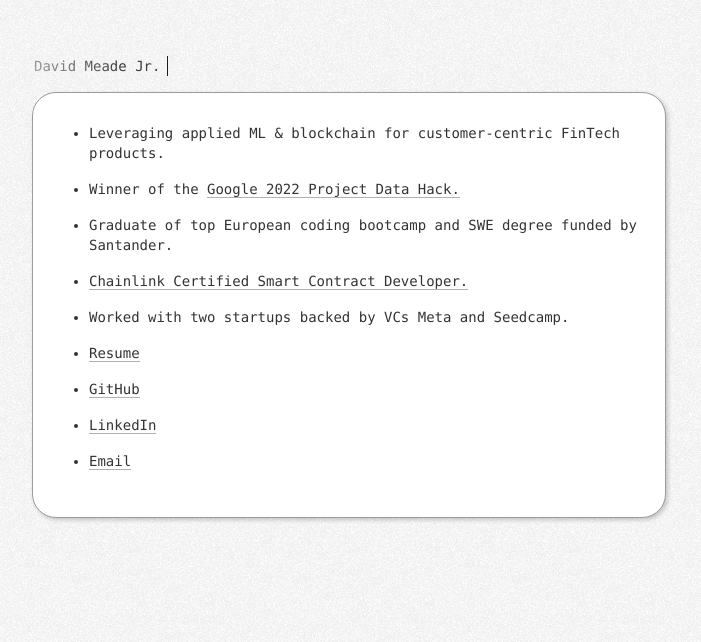
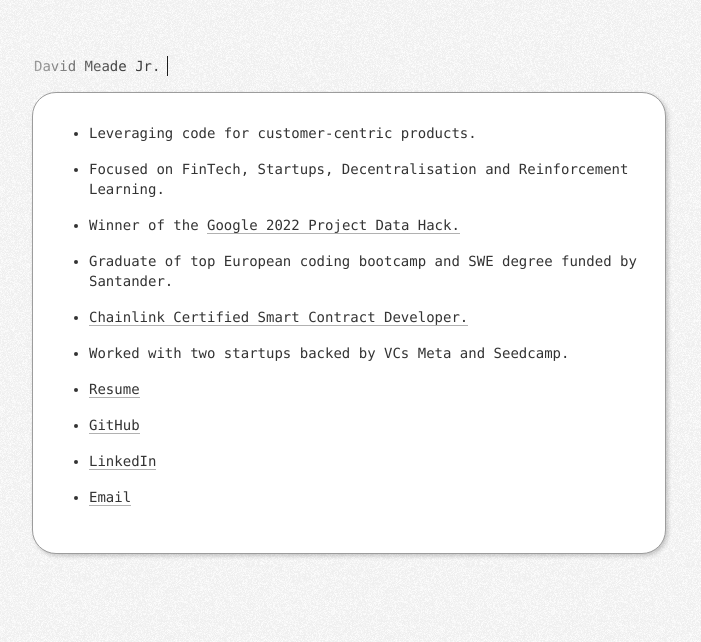
Before and after one commit to davidmeadejr/personal-website, a React (Create React App) app: page / in a window 1280 px wide. Shown: the part 158-800 px from the top of the page, without its empty margins (291-992 px from the left). Built offline with nearby package versions, Linux system fonts and the light colour scheme.

Commit message:
Updated personal website

```diff
--- a/src/App.js
+++ b/src/App.js
@@ -16,7 +16,8 @@
         </div>
         <div className="content">
           <ul>
-            <li>Leveraging applied ML & blockchain for customer-centric FinTech products.</li>
+            <li>Leveraging code for customer-centric products.</li>
+            <li>Focused on FinTech, Startups, Decentralisation and Reinforcement Learning.</li>
             <li>
               Winner of the&nbsp;
               <a href="https://hackerthon.ai/" target="_blank" rel="noreferrer">
```
